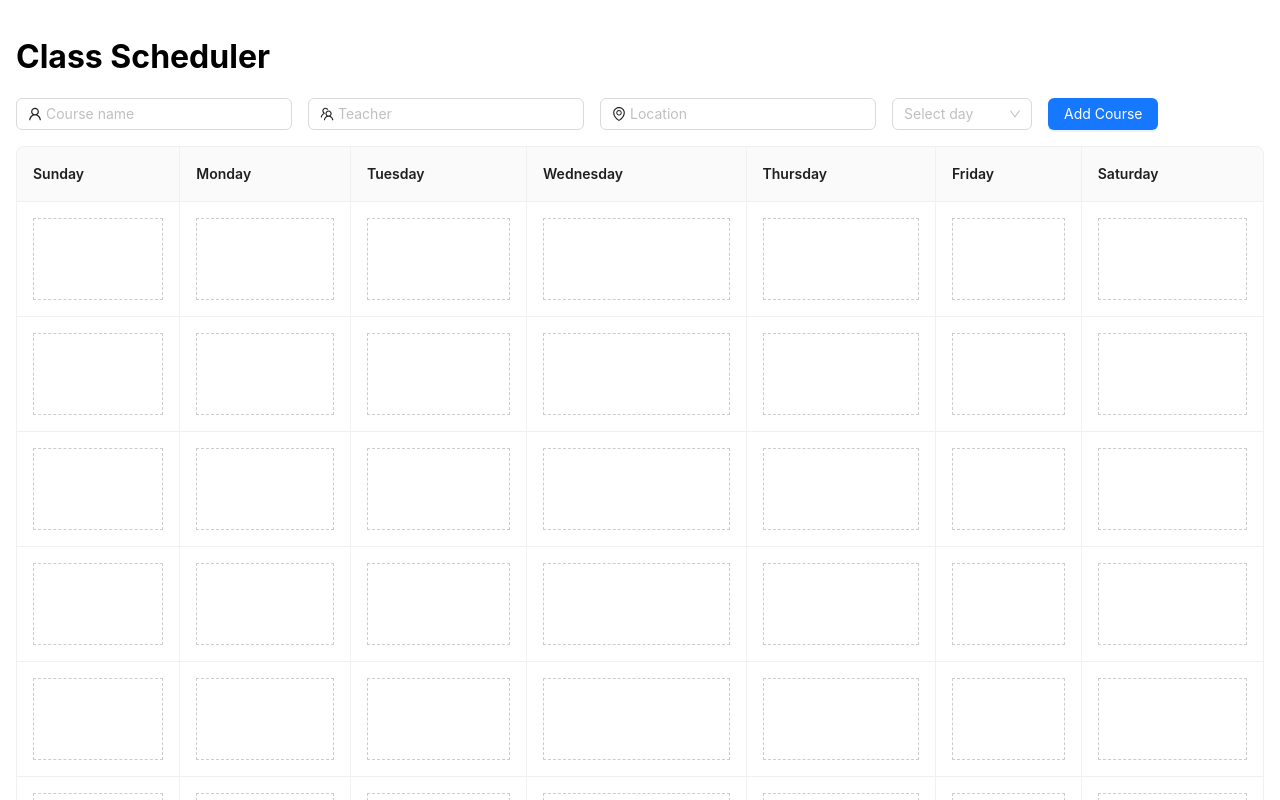
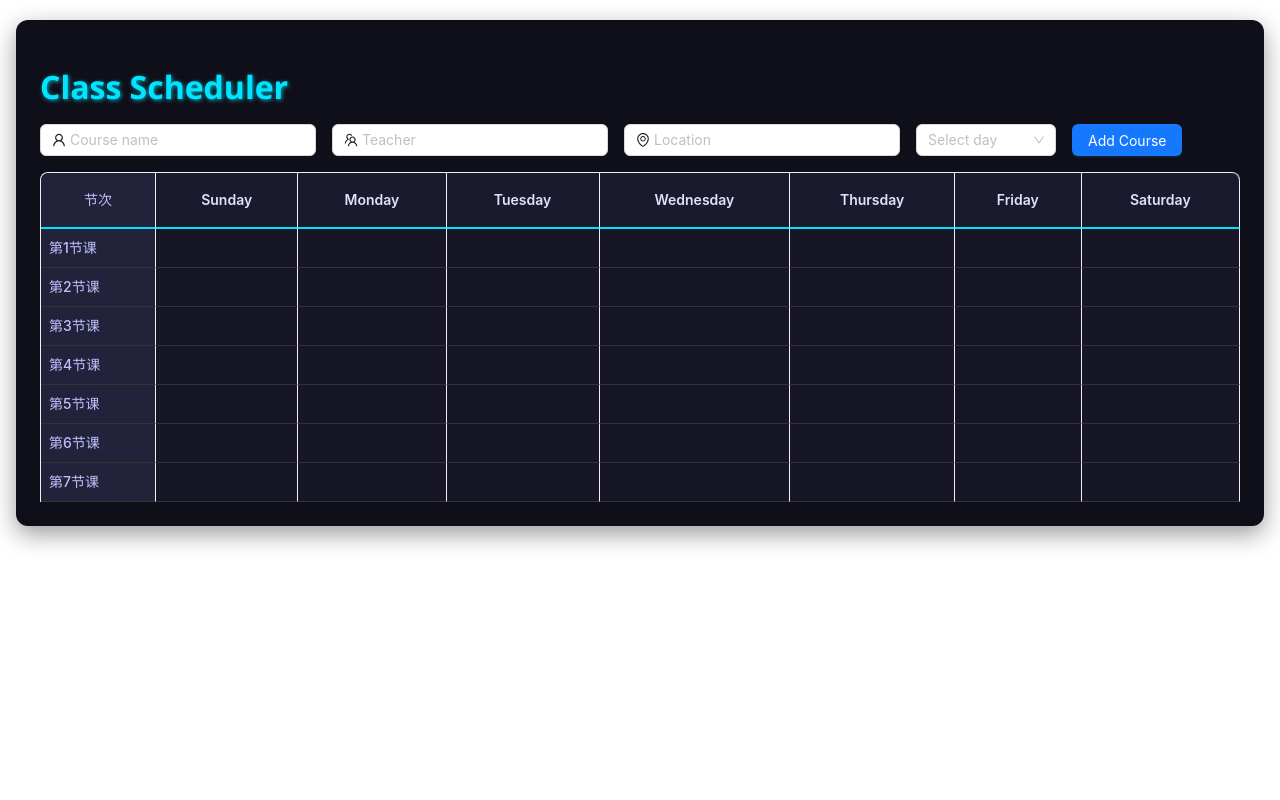
Before and after one commit to TRM-coding/super_class_table, a React (Create React App) app: page /table in a window 1280 px wide. Shown: the top 800 px of the page. Built offline with nearby package versions, Linux system fonts and the light colour scheme.

Commit message:
修改css样式

```diff
--- /dev/null
+++ b/src/Class_Table.css
@@ -0,0 +1,44 @@
+.scheduler-container {
+  max-width: 1200px;
+  margin: 20px auto;
+  padding: 24px;
+  background: #0f0f1a;
+  border-radius: 12px;
+  box-shadow: 0 8px 24px rgba(0,0,0,0.4);
+}
+
+.scheduler-title {
+  margin-bottom: 16px;
+  color: #00e5ff;
+  font-family: 'Segoe UI', sans-serif;
+  text-shadow: 1px 1px 4px rgba(0,229,255,0.7);
+}
+
+.scheduler-table .ant-table {
+  background: transparent;
+}
+
+.scheduler-table .ant-table-thead > tr > th {
+  background: #1a1a2e;
+  color: #e0e0ff;
+  font-weight: 600;
+  text-align: center;
+  border-bottom: 2px solid #00e5ff;
+}
+
+.scheduler-table .ant-table-tbody > tr > td {
+  background: #161627;
+  padding: 8px;
+  border-bottom: 1px solid #333;
+}
+
+.scheduler-table .ant-table-tbody > tr:hover > td {
+  background: #1e1e3f;
+}
+
+.scheduler-table .ant-table-tbody > tr > td:first-child,
+.scheduler-table .ant-table-thead > tr > th:first-child {
+  background: #22223b;
+  font-weight: 500;
+  color: #c0c0ff;
+}
--- a/src/Class_Table.js
+++ b/src/Class_Table.js
@@ -4,6 +4,7 @@ import { DndProvider } from 'react-dnd';
 import { HTML5Backend } from 'react-dnd-html5-backend';
 import { UserOutlined, TeamOutlined, EnvironmentOutlined } from '@ant-design/icons';
 import DraggableCard, { ITEM_TYPE } from './DraggableCard';
+import './Class_Table.css';
 
 const DAYS = ['Sunday', 'Monday', 'Tuesday', 'Wednesday', 'Thursday', 'Friday', 'Saturday'];
 
@@ -73,7 +74,13 @@ export default function Scheduler() {
     setData(updated);
   };
 
-  const columns = DAYS.map((day) => ({
+  const columns = [
+    {
+      title: '节次',
+      key: 'period',
+      render: (_, __, rowIndex) => `第${rowIndex + 1}节课`,
+    },
+    ...DAYS.map((day) => ({
       title: day,
       dataIndex: day,
       key: day,
@@ -86,12 +93,13 @@ export default function Scheduler() {
           removeCard={removeCard}
         />
       ),
-  }));
+    })),
+  ];
 
   return (
     <DndProvider backend={HTML5Backend}>
-      <div style={{ padding: 16 }}>
-        <h1>Class Scheduler</h1>
+      <div className="scheduler-container">
+        <h1 className="scheduler-title">Class Scheduler</h1>
         <Form form={form} layout="inline" style={{ marginBottom: 16 }}>
           <Form.Item name="name" rules={[{ required: true, message: '请输入课程名称' }]}>
             <Input placeholder="Course name" prefix={<UserOutlined />} allowClear />
@@ -112,6 +120,7 @@ export default function Scheduler() {
           </Form.Item>
         </Form>
         <Table
+          className="scheduler-table"
           dataSource={data}
           columns={columns}
           rowKey="key"
--- /dev/null
+++ b/src/DraggableCard.css
@@ -0,0 +1,36 @@
+.draggable-card {
+  transition: transform 0.2s ease, box-shadow 0.2s ease;
+  border-radius: 8px;
+  overflow: hidden;
+}
+
+.draggable-card:hover {
+  transform: translateY(-4px);
+  box-shadow: 0 6px 16px rgba(0,229,255,0.5);
+}
+
+.lesson-card {
+  background: #252545;
+  border: none;
+  border-radius: 6px;
+  box-shadow: inset 0 0 6px rgba(0,229,255,0.2);
+  color: #f0f0ff;
+}
+
+.lesson-card .ant-card-body {
+  padding: 12px 16px;
+}
+
+.lesson-card p {
+  margin: 4px 0;
+  font-size: 14px;
+}
+
+.lesson-card .anticon-delete {
+  color: #ff6b6b;
+  font-size: 16px;
+}
+
+.lesson-card .anticon-delete:hover {
+  color: #ff0000;
+}
--- a/src/DraggableCard.js
+++ b/src/DraggableCard.js
@@ -1,4 +1,5 @@
 import React, { useRef, useState, useEffect } from 'react';
+import './DraggableCard.css';
 import { useDrag, useDrop } from 'react-dnd';
 import { getEmptyImage } from 'react-dnd-html5-backend';
 import { Card } from 'antd';
@@ -46,17 +47,12 @@ export default function DraggableCard({ lesson, day, rowIndex, moveCard, removeC
     <div
       ref={ref}
       onDragOver={e => e.preventDefault()}
-      style={{
-        opacity: isDragging ? 0.5 : 1,
-        cursor: 'move',
-        minHeight: 80,
-        border: isEmpty ? '1px dashed #ccc' : 'none',
-      }}
+      className="draggable-card"
     >
       {!isEmpty && (
         <Card
           size="small"
-          style={{ width: '100%' }}
+          className="lesson-card"
           extra={
             <DeleteOutlined
               onClick={e => {
```
Lines whose indentation alone changed are shown as unchanged.
